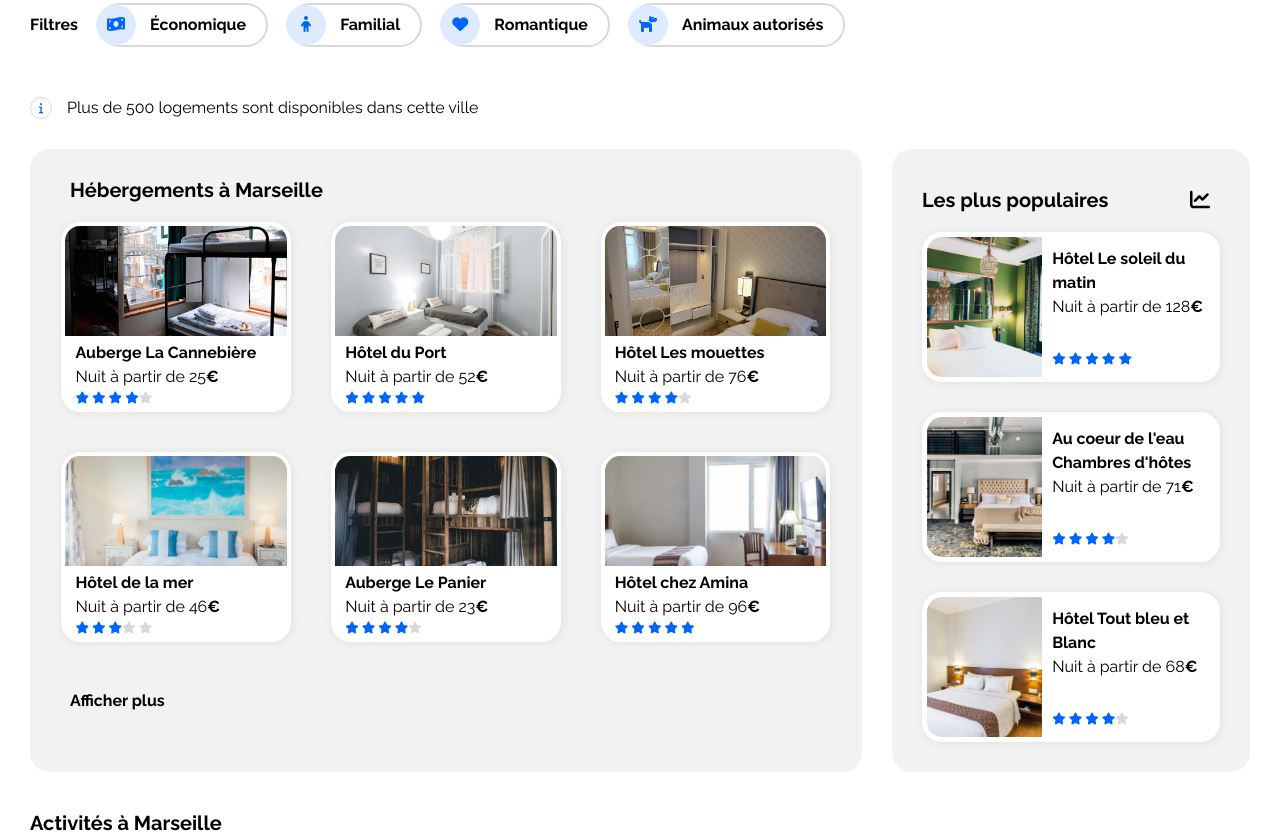
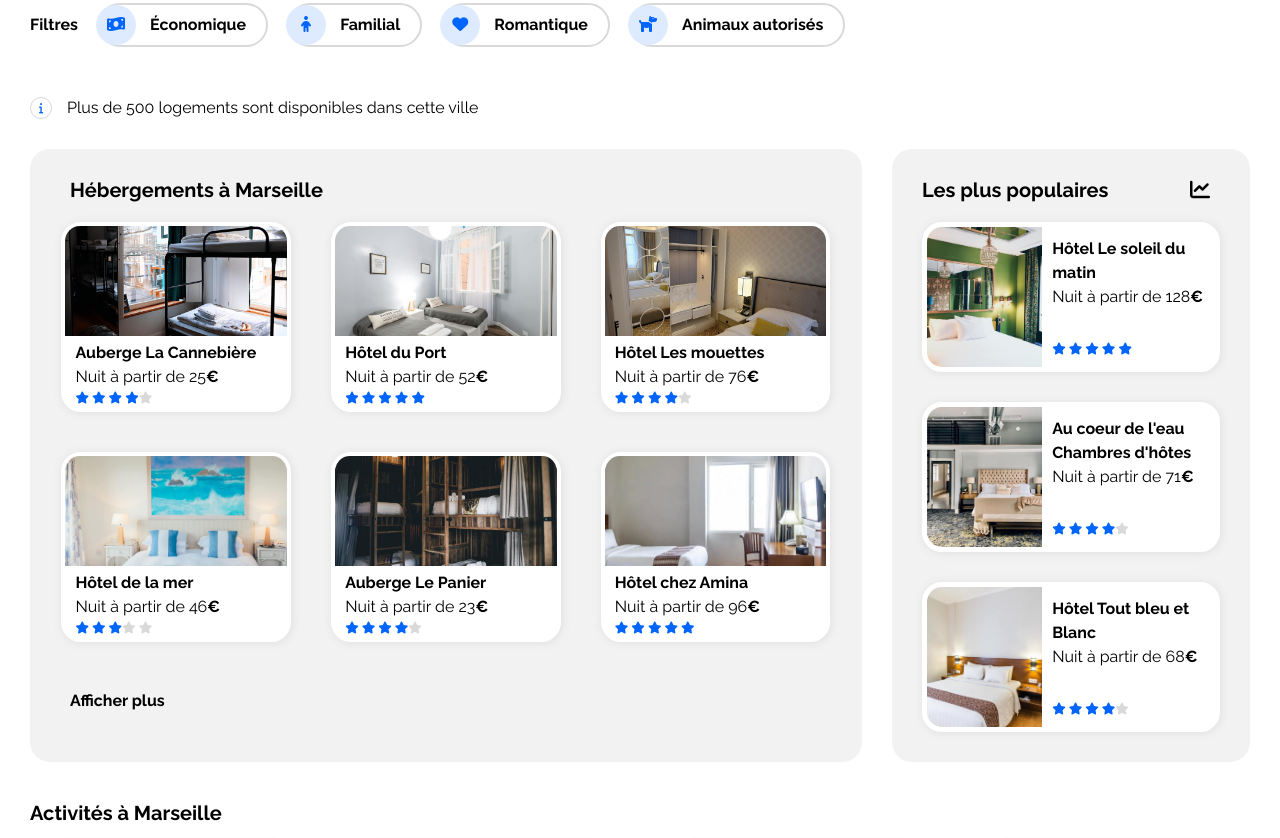
Before and after one commit to michaelaboctario/MihaelaBucatariu_2_30122021, a plain HTML site: page index.html in a window 1280 px wide. Shown: the part 295-1133 px from the top of the page. Drawn offline with Linux system fonts and the light colour scheme.

Commit message:
fixes mobile no 2 padding and gap

```diff
--- a/css/style.css
+++ b/css/style.css
@@ -215,6 +215,7 @@ img {
     margin-top: 30px;
     display: flex;
     gap: 30px;
+    align-items: stretch;
 }
 
 .accommodation-destination {
@@ -303,10 +304,11 @@ h3 {
 }
 
 .accommodation-destination h2,
-.page-activity h2 {
+.page-activity h2,
+.popular-hosting h2 {
     font-size: 20px;
     font-weight: bold;
-    margin: 30px 30px 20px 0px;
+    margin: 30px 0 20px 0px;
 }
 
 .popular-hosting h2 {
@@ -314,7 +316,6 @@ h3 {
     justify-content: space-between;
     font-size: 20px;
     font-weight: bold;
-    margin: 40px 0 20px 0;
 }
 
 .link-show-more {
@@ -618,7 +619,7 @@ footer li {
     footer {
         gap: 40px;
         width: 100%;
-        padding: 30px 0px 0px 20px;
+        padding: 30px 0px 30px 20px;
     }
 
     footer div {
```
